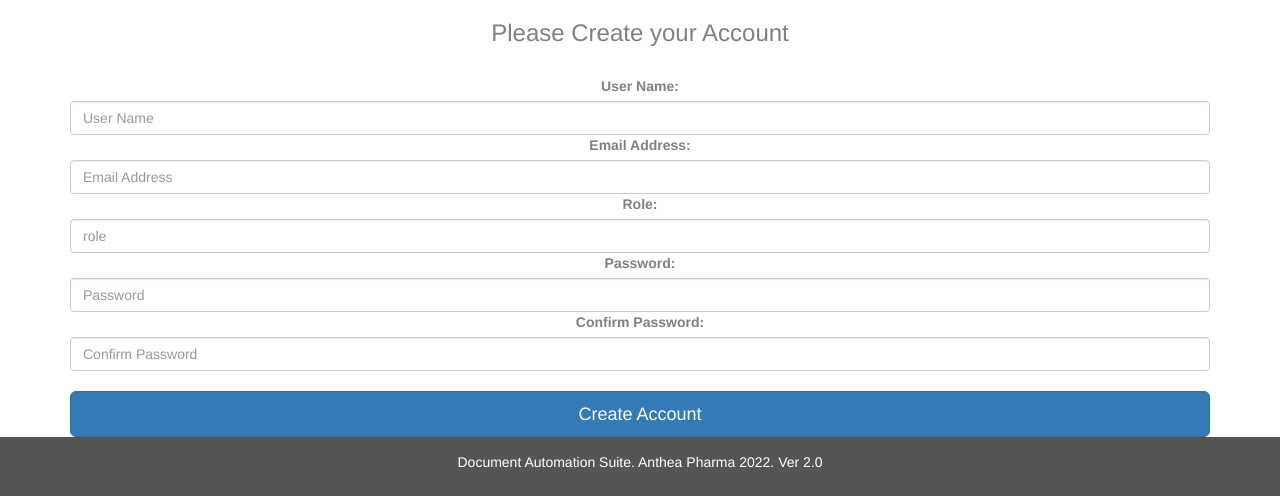
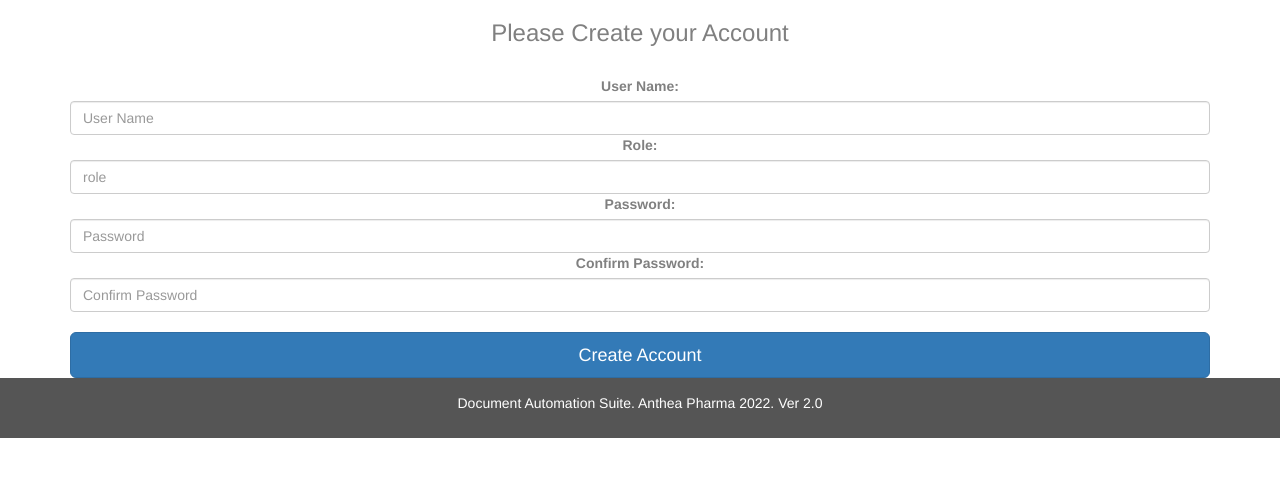
Before and after one commit to whyusharthwhy/CI-CD_imp_calc, a Flask app: page /register in a window 1280 px wide. Shown: the part 244-740 px from the top of the page. Run offline with Flask 2, Linux system fonts and the light colour scheme; parts of the project's set-up code (start-up, migrations or seed data) failed here and were passed over; some libraries are stand-ins or nearby versions.

Commit message:
email_address field removed, password_hash removed

```diff
--- a/imp_calc/__init__.py
+++ b/imp_calc/__init__.py
@@ -64,7 +64,7 @@ class MyPassField(TextField):
             self.data = self.orig_hash
 
 class UserView(ModelView):
-    column_exclude_list = ['logs',]
+    column_exclude_list = ['logs', 'password_hash',]
     form_excluded_columns = ['logs']
     can_edit = True
 
--- a/imp_calc/forms.py
+++ b/imp_calc/forms.py
@@ -16,7 +16,6 @@ class RegisterForm(FlaskForm):
             raise ValidationError('Email Address already exists! Please try a different email address')
 
     username = StringField(label='User Name:', validators = [Length(min=1,max=30), DataRequired()])
-    email_address = StringField(label='Email Address:',validators=[Email(), DataRequired()])
     role = StringField(label='Role:',validators=[DataRequired()])
     password1 = PasswordField(label='Password:',validators= [Length(min = 6), DataRequired()])
     password2 = PasswordField(label='Confirm Password:', validators=[EqualTo('password1'), DataRequired()])
--- a/imp_calc/models.py
+++ b/imp_calc/models.py
@@ -20,7 +20,6 @@ class User(db.Model, UserMixin):
     id = db.Column(db.Integer(),primary_key = True)
     username = db.Column(db.String(length=12),nullable = False, unique = True)
     role = db.Column(db.String(length=1),nullable=False)
-    email_address = db.Column(db.String(length=50),nullable = False, unique = True)
     password_hash = db.Column(db.String(length=60),nullable = False)
     created_at = db.Column(db.DateTime, nullable = False, default= datetime.utcnow)
     logs = db.relationship('Logs', backref='user')
--- a/imp_calc/routes.py
+++ b/imp_calc/routes.py
@@ -9,7 +9,6 @@ import pandas as pd
 from datetime import datetime, timedelta
 from pathlib import Path
 
-
 from flask import Flask, session, g, redirect, url_for, render_template, request, send_file, send_from_directory, request, flash
 from flask_login import login_user, logout_user, login_required, current_user
 from werkzeug.utils import secure_filename
@@ -20,7 +19,6 @@ from imp_calc import app
 from imp_calc.forms import RegisterForm, LoginForm
 from imp_calc.models import User, Logs
 from imp_calc import db, s
-
 
 import RS_creator
 import RS_creator_acyclo
@@ -85,7 +83,7 @@ def register_page():
     if form.validate_on_submit():
         user_to_create = User(username=form.username.data,
                                 role= form.role.data,
-                              email_address=form.email_address.data,
+
                               password=form.password1.data)
         db.session.add(user_to_create)
         db.session.commit()
@@ -99,36 +97,36 @@ def register_page():
     return render_template('register.html', form=form)
 
  #  This one request to reset the password - https://blog.miguelgrinberg.com/post/the-flask-mega-tutorial-part-x-email-support
-@app.route('/reset_password_request', methods=['GET', 'POST'])
-def reset_password_request():
-    if current_user.is_authenticated:
-        return redirect(url_for('index'))
-        flash('You have to logout First')
-    form = ResetPasswordRequestForm()
-    if form.validate_on_submit():
-        user = User.query.filter_by(email_address=form.email.data).first()
-        if user:
-            send_password_reset_email(user)
+# @app.route('/reset_password_request', methods=['GET', 'POST'])
+# def reset_password_request():
+#     if current_user.is_authenticated:
+#         return redirect(url_for('index'))
+#         flash('You have to logout First')
+#     form = ResetPasswordRequestForm()
+#     if form.validate_on_submit():
+#         user = User.query.filter_by(email_address=form.email.data).first()
+#         if user:
+#             send_password_reset_email(user)
 
-        flash('Check your email for the instructions to reset your password')
-        return redirect(url_for('login'))
-    return render_template('reset_password_request.html',
-                           title='Reset Password', form=form)
-#This one will reset the passwordd
-@app.route('/reset_password/<token>', methods=['GET', 'POST'])
-def reset_password(token):
-    if current_user.is_authenticated:
-        return redirect(url_for('index'))
-    user = User.verify_reset_password_token(token)
-    if not user:
-        return redirect(url_for('index'))
-    form = ResetPasswordForm()
-    if form.validate_on_submit():
-        user.set_password(form.password.data) #WILL TRY THIS ONE IF CU DOESN'T WORK
-        db.session.commit()
-        flash('Your password has been reset.')
-        return redirect(url_for('login'))
-    return render_template('reset_password.html', form=form)
+#         flash('Check your email for the instructions to reset your password')
+#         return redirect(url_for('login'))
+#     return render_template('reset_password_request.html',
+#                            title='Reset Password', form=form)
+# #This one will reset the passwordd
+# @app.route('/reset_password/<token>', methods=['GET', 'POST'])
+# def reset_password(token):
+#     if current_user.is_authenticated:
+#         return redirect(url_for('index'))
+#     user = User.verify_reset_password_token(token)
+#     if not user:
+#         return redirect(url_for('index'))
+#     form = ResetPasswordForm()
+#     if form.validate_on_submit():
+#         user.set_password(form.password.data) #WILL TRY THIS ONE IF CU DOESN'T WORK
+#         db.session.commit()
+#         flash('Your password has been reset.')
+#         return redirect(url_for('login'))
+#     return render_template('reset_password.html', form=form)
 
 @app.route('/change_password',methods=['GET','POST'])
 @login_required
--- a/imp_calc/templates/login.html
+++ b/imp_calc/templates/login.html
@@ -246,7 +246,7 @@ margin-left: 4px;
         </div>
 
         <div class="d-flex justify-content-center text-primary  ">
-          <a href="{{ url_for('reset_password_request') }}">Forgot your password?</a>
+          <a href="{# { url_for('reset_password_request') } #}">Forgot your password?</a>
         </div>
 
       </div>
--- a/imp_calc/templates/register.html
+++ b/imp_calc/templates/register.html
@@ -11,8 +11,7 @@
             {{ form.username.label() }}
             {{ form.username(class="form-control", placeholder="User Name") }}
 
-            {{ form.email_address.label() }}
-            {{ form.email_address(class="form-control", placeholder="Email Address") }}
+
 
             {{ form.role.label() }}
             {{ form.role(class="form-control", placeholder="role") }}
```
Also changed, not shown: instance/site.db.
